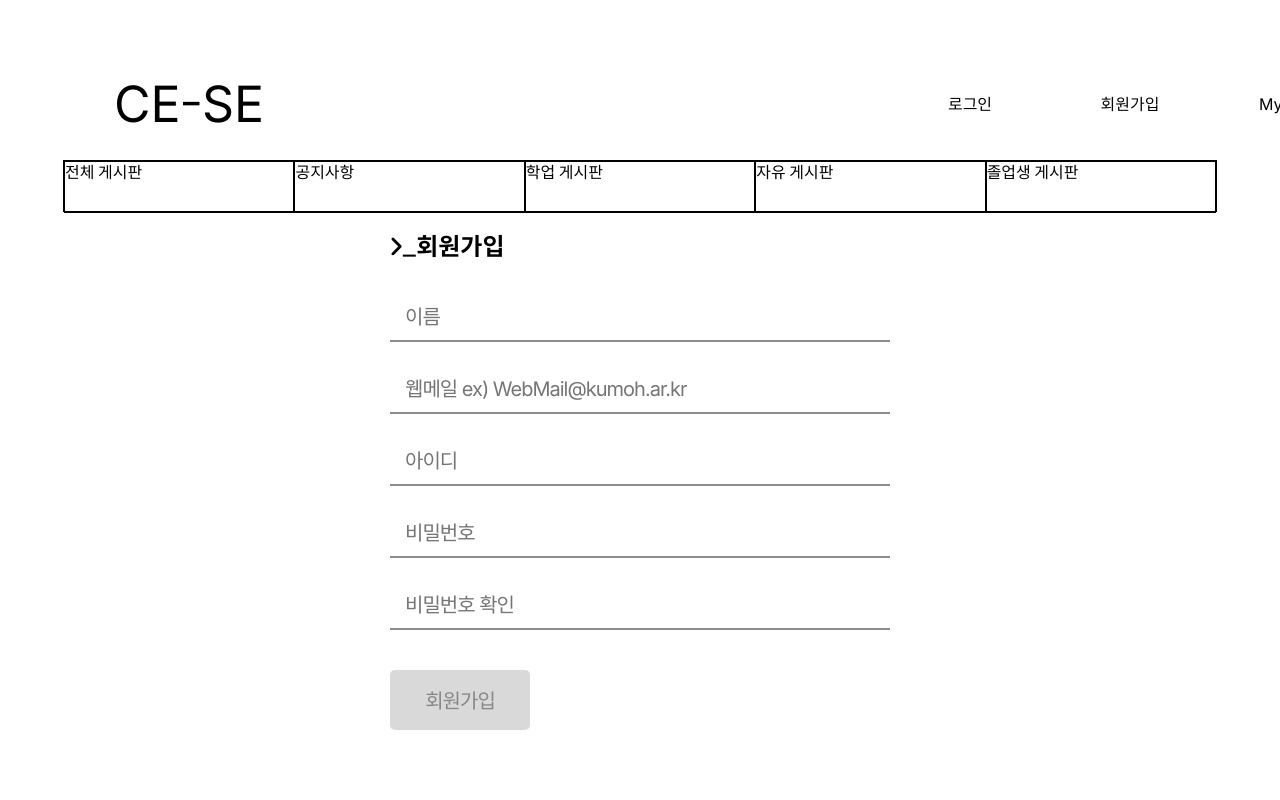
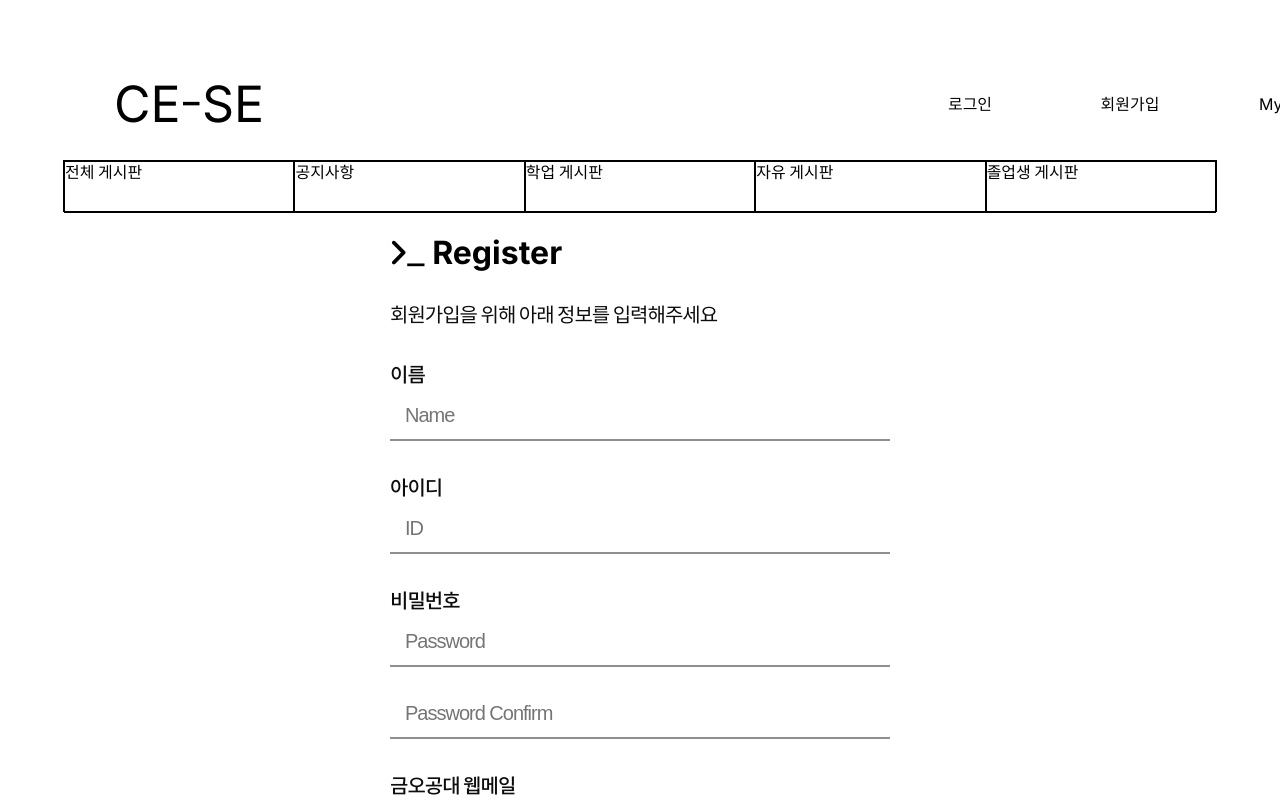
Before and after one commit to jkc-mycode/KIT-CE-CS-Frontend, a React (Create React App) app: page /signup in a window 1280 px wide. Shown: the top 800 px of the page. Built offline with nearby package versions, Linux system fonts and the light colour scheme.

Commit message:
22.07.03 Register.js Register.css 수정

```diff
--- a/src/Components/Register.css
+++ b/src/Components/Register.css
@@ -7,16 +7,36 @@
     margin-bottom: 30px;
 }
 
-.name_input, .webmail_input, .reg_id_input, .reg_pw_input, .confirm_pw_input, .register_button {
+.name_input, .webmail_input, .reg_id_input, .reg_pw_input, .confirm_pw_input, .register_button, .message, .input_msg {
     width: 100%;
     padding: 0px;
 
-    font-family: 'Inter';
     font-weight: 400;
     font-size: 20px;
     letter-spacing: -0.05em;
 
     color: rgba(115, 115, 115, 0.8);
+}
+
+.message {
+    box-sizing: border-box;
+    margin-top: 20px;
+    margin-bottom: 15px;
+
+    color: #0D0D0D;
+}
+
+.input_msg {
+    box-sizing: border-box;
+    margin-top: 35px;
+    margin-bottom: -19px;
+
+    font-weight: 500;
+    color: #0D0D0D;
+}
+
+.name_input, .webmail_input, .reg_id_input, .reg_pw_input, .confirm_pw_input {
+    border: 0;
 }
 
 .input_row {
@@ -27,10 +47,6 @@
     border-bottom: 2px solid rgba(115, 115, 115, 0.8);
 
     width: 100%;
-}
-
-.name_input, .webmail_input, .reg_id_input, .reg_pw_input, .confirm_pw_input {
-    border: 0;
 }
 
 .register_button {
--- a/src/Components/Register.js
+++ b/src/Components/Register.js
@@ -32,24 +32,29 @@ function RegisterPage(){
 
     return (
         <div className="register_box">
-            <h2 className="register_title">&#xE001;_회원가입</h2>
+            <h1 className="register_title">&#xE001;_ Register</h1>
+            <h3 className="message">회원가입을 위해 아래 정보를 입력해주세요</h3>
             <form>
+                <div className="input_msg">이름</div>
                 <div className="input_row">
-                    <input type="text" name="name" value={name} placeholder="이름" className="name_input" onChange={onNameHandler} /><br/>
+                    <input type="text" name="name" value={name} placeholder="Name" className="name_input" onChange={onNameHandler} /><br/>
+                </div>
+                <div className="input_msg">아이디</div>
+                <div className="input_row">
+                    <input type="text" name="id" value={id} placeholder="ID" className="reg_id_input" onChange={onIdHandler} /><br/>
+                </div>
+                <div className="input_msg">비밀번호</div>
+                <div className="input_row">
+                    <input type="password" name="password" value={password} placeholder="Password" className="reg_pw_input" onChange={onPasswordHandler} /><br/>
                 </div>
                 <div className="input_row">
-                    <input type="email" name="webmail" value={webmail} placeholder="웹메일 ex) WebMail@kumoh.ar.kr" className="webmail_input" onChange={onMailHandler} /><br/>
+                    <input type="password" name="confirmPassword" value={confirmPassword} placeholder="Password Confirm" className="confirm_pw_input" onChange={onConfirmPasswordHandler} /><br/>
                 </div>
+                <div className="input_msg">금오공대 웹메일</div>
                 <div className="input_row">
-                    <input type="text" name="id" value={id} placeholder="아이디" className="reg_id_input" onChange={onIdHandler} /><br/>
+                    <input type="email" name="webmail" value={webmail} placeholder="WebMail@kumoh.ac.kr" className="webmail_input" onChange={onMailHandler} /><br/>
                 </div>
-                <div className="input_row">
-                    <input type="password" name="password" value={password} placeholder="비밀번호" className="reg_pw_input" onChange={onPasswordHandler} /><br/>
-                </div>
-                <div className="input_row">
-                    <input type="password" name="confirmPassword" value={confirmPassword} placeholder="비밀번호 확인" className="confirm_pw_input" onChange={onConfirmPasswordHandler} /><br/>
-                </div>
-                <button type="submit" className="register_button" onSubmit={onSubmit} >회원가입</button>
+                <button type="submit" className="register_button" onSubmit={onSubmit} >register</button>
             </form>
         </div>
     )
```
